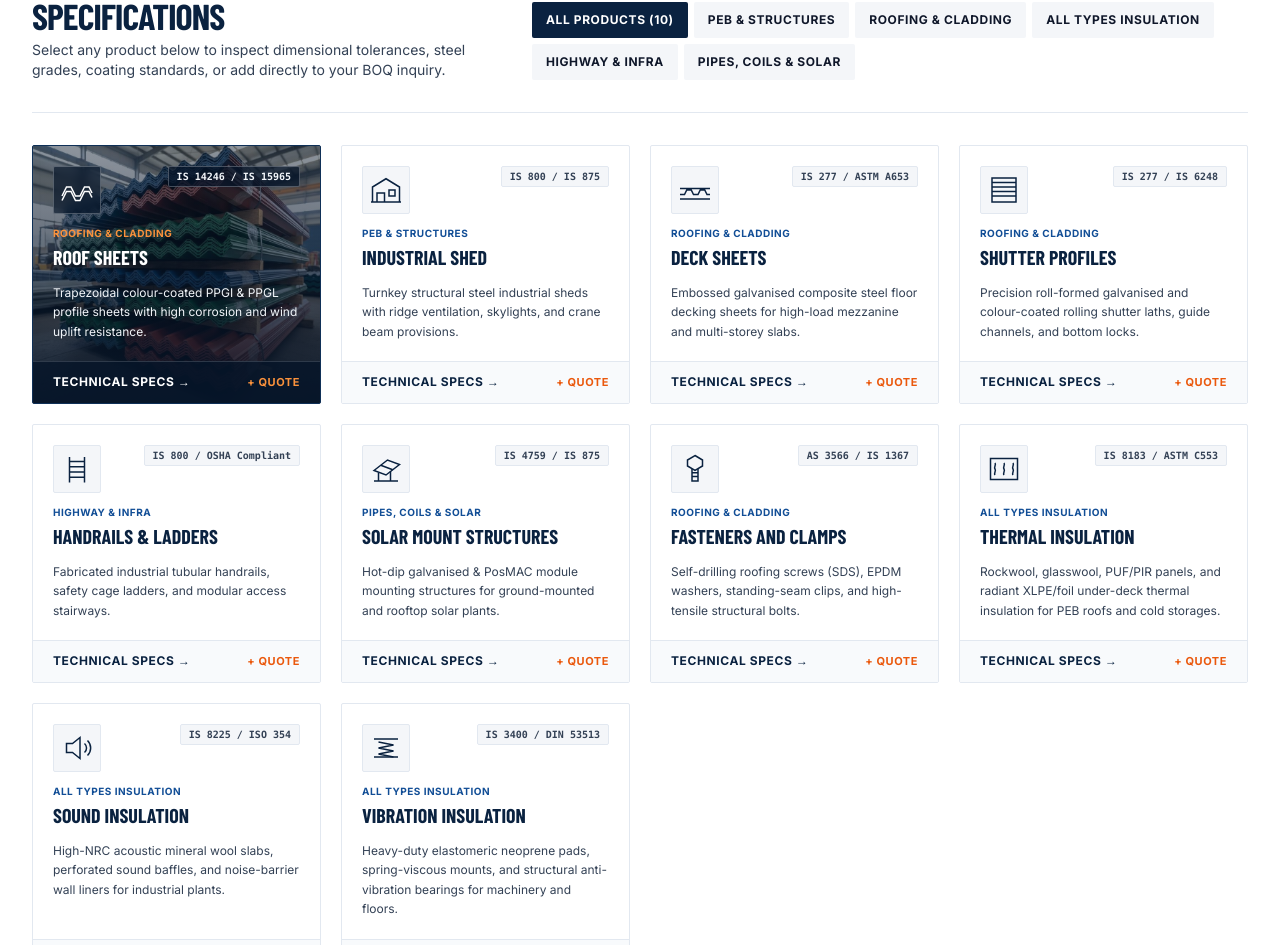
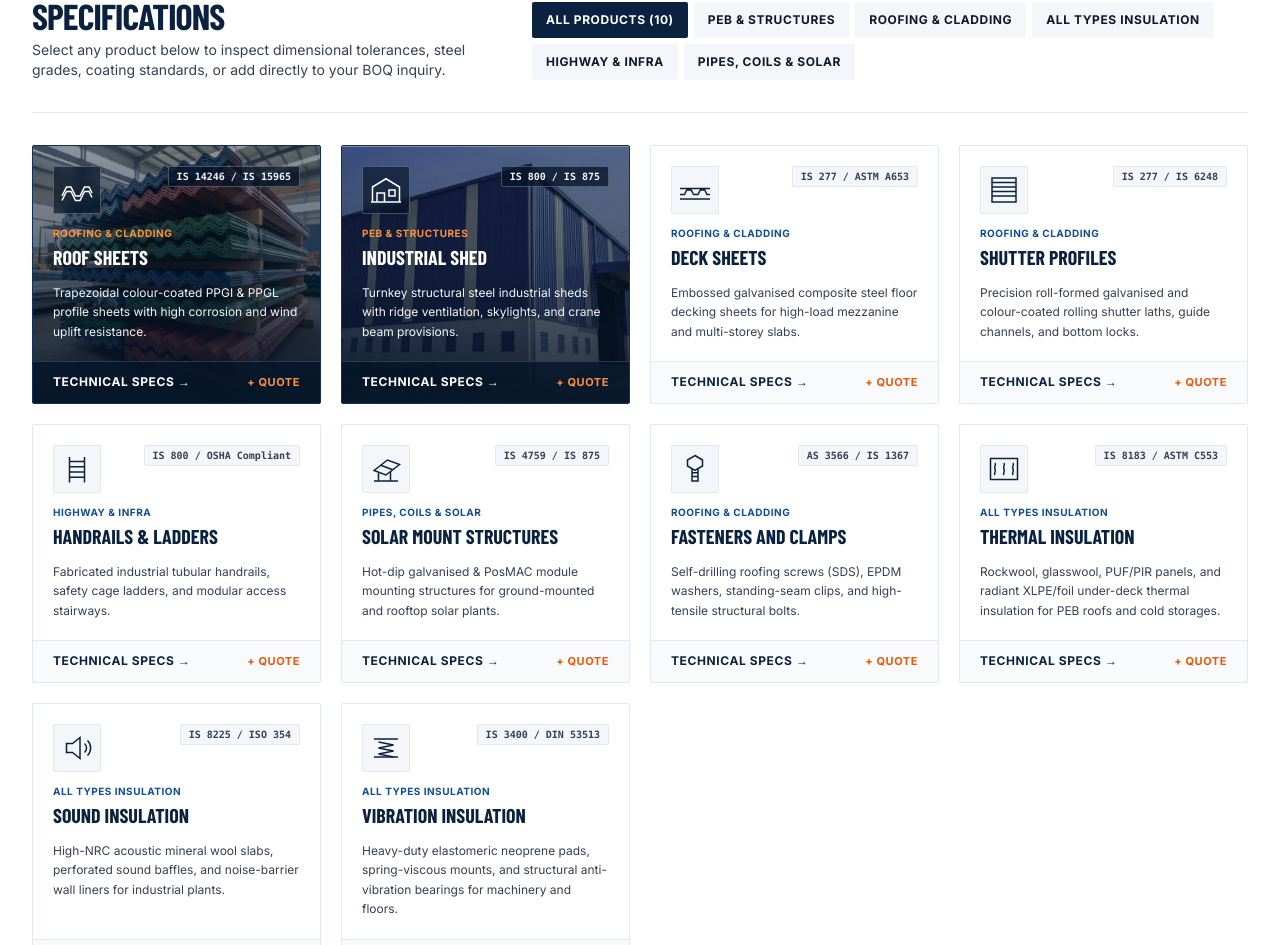
Before and after one commit to nngandhi96/RooftronInfra, a Next.js app: page / in a window 1280 px wide. Shown: the part 913-1858 px from the top of the page. Built offline with nearby package versions, Linux system fonts and the light colour scheme; a web font is replaced by a local one.

Commit message:
feat: add Industrial Shed product card background image

```diff
--- a/src/data/products.ts
+++ b/src/data/products.ts
@@ -47,6 +47,7 @@ export const PRODUCTS: readonly Product[] = [
     category: "peb",
     categoryLabel: "PEB & Structures",
     isCode: "IS 800 / IS 875",
+    image: "/images/products/industrial-shed.jpg",
     summary:
       "Turnkey structural steel industrial sheds with ridge ventilation, skylights, and crane beam provisions.",
     specs: [
```
Also changed, not shown: public/images/products/industrial-shed.jpg (added).
